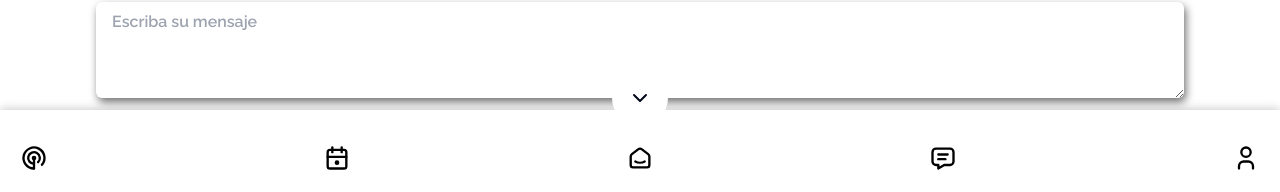
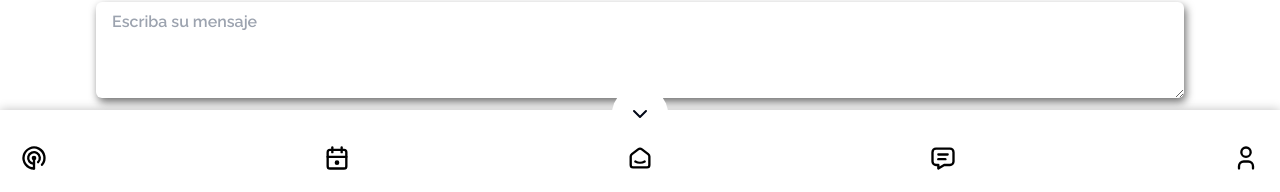
Before and after one commit to Tintaa307/pillwise, a Next.js app: page /contact in a window 1280 px wide. Shown: the part 594-786 px from the top of the page. Built offline with nearby package versions, Linux system fonts and the light colour scheme.

Commit message:
add some cssq

```diff
--- a/src/components/web/menu/Menu.tsx
+++ b/src/components/web/menu/Menu.tsx
@@ -114,7 +114,14 @@ const Menu = () => {
       )}
     >
       <div className="absolute w-full h-max flex items-center justify-center">
-        <div className="relative z-40 -top-10 w-14 h-14 bg-white rounded-full flex items-center justify-center">
+        <div
+          className={cn(
+            "relative z-40 -top-10 w-14 h-14 bg-white rounded-full flex items-center justify-center",
+            {
+              "-top-6": open,
+            }
+          )}
+        >
           {open ? (
             <IconChevronDown
               className="relative z-40"
```
